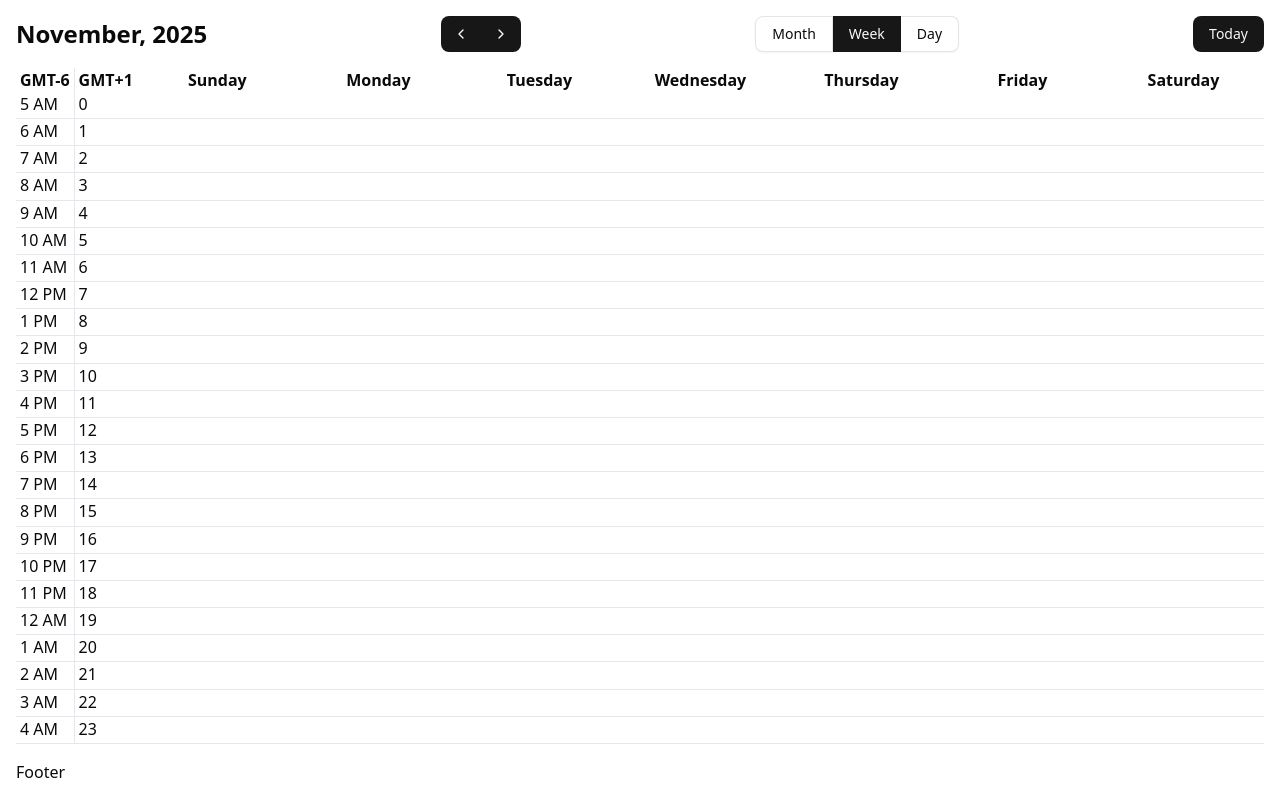
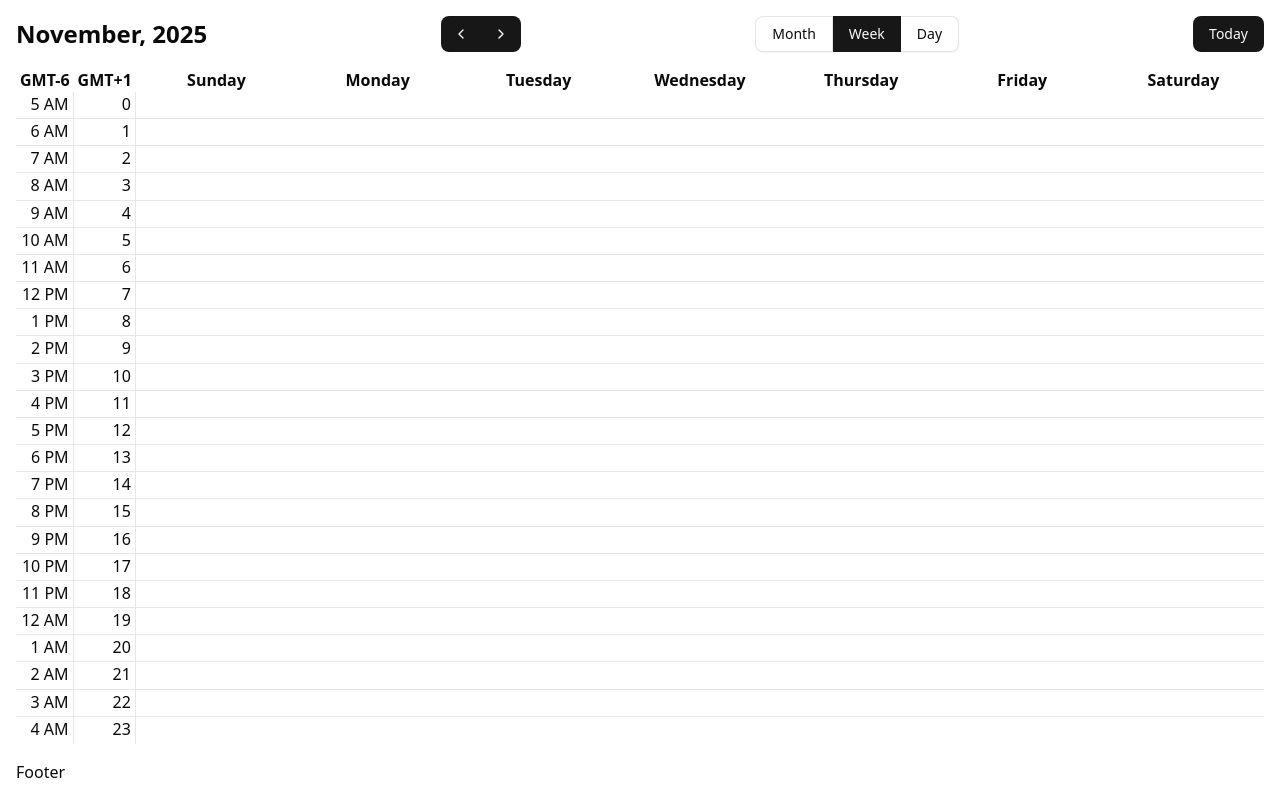
Before and after one commit to alehbelskidev/ab-calendar, a React (Vite) app: page / in a window 1280 px wide. Both pictures are taken after a click on the button "Week". Built offline with nearby package versions, Linux system fonts and the light colour scheme.

Commit message:
fix: reworking borders

```diff
--- a/src/calendar/content/calendar-time-col.tsx
+++ b/src/calendar/content/calendar-time-col.tsx
@@ -1,20 +1,11 @@
 import dayjs from "dayjs"
-import {
-	Children,
-	cloneElement,
-	type HTMLAttributes,
-	isValidElement,
-	type ReactNode,
-	useMemo,
-} from "react"
+import { type HTMLAttributes, type ReactNode, useMemo } from "react"
 import { cn } from "@/lib/utils"
 
 type CalendarTimeColProps = HTMLAttributes<HTMLDivElement> & {
 	colStart?: number
 	hourStart?: number
 	format?: string
-	index?: number
-	total?: number
 	children?: ReactNode
 }
 
@@ -22,20 +13,9 @@ const CalendarTimeCol = ({
 	colStart = 1,
 	hourStart = 0,
 	format = "HH",
-	index = 1,
-	total = 1,
 	className,
 	children,
 }: CalendarTimeColProps) => {
-	const divider = total > 1 && index > 1
-	const updatedChildren = Children.map(children, (child) => {
-		if (!isValidElement(child)) return child
-		return cloneElement(child, {
-			divider,
-			...(child.props as HTMLAttributes<HTMLDivElement>),
-		} as { divider: boolean; props: HTMLAttributes<HTMLDivElement> })
-	})
-
 	const cols = useMemo(() => {
 		return new Array(24).fill(0).map((_, index) => {
 			const hour = index + hourStart
@@ -46,19 +26,20 @@ const CalendarTimeCol = ({
 				key: `${hour}`,
 				row,
 				col: colStart,
+				borderClass: index < 23 ? "border-b" : "",
 			}
 		})
 	}, [colStart, hourStart, format])
 
 	return (
 		<>
-			{updatedChildren}
-			{cols.map(({ title, key, row, col }) => (
+			{children}
+			{cols.map(({ title, key, row, col, borderClass }) => (
 				<div
 					key={key}
 					className={cn(
-						"border-b border-gray-200 px-1",
-						divider && "border-l",
+						"border-r border-gray-200 px-1 text-right",
+						borderClass,
 						className
 					)}
 					style={{
--- a/src/calendar/content/week/calendar-week-grid.tsx
+++ b/src/calendar/content/week/calendar-week-grid.tsx
@@ -23,6 +23,7 @@ const CalendarWeekGrid = ({ colStart = 1 }: CalendarWeekGridProps) => {
 			return {
 				key: `${hour}-${dayIndex}`,
 				gridClass: `[grid-column:${col}] [grid-row:${row}]`,
+				borderClass: hour < 23 ? "border-b" : "",
 				col,
 				row,
 				hour, // 0-23
@@ -33,10 +34,10 @@ const CalendarWeekGrid = ({ colStart = 1 }: CalendarWeekGridProps) => {
 
 	return (
 		<>
-			{cells.map(({ key, gridClass, col, row }) => (
+			{cells.map(({ key, gridClass, col, row, borderClass }) => (
 				<div
 					key={key}
-					className={cn(gridClass, "border-b border-gray-200")}
+					className={cn("border-gray-200", gridClass, borderClass)}
 					style={{
 						gridColumn: col,
 						gridRow: row,
--- a/src/calendar/content/week/calendar-week-view.tsx
+++ b/src/calendar/content/week/calendar-week-view.tsx
@@ -34,8 +34,6 @@ const CalendarWeekView = ({
 
 		let timeColColStart = timeColsIndexes.length ? 1 : 0
 
-		let timeColsCount = 0
-
 		const updatedChildren = childrenArray.map((child: ReactNode) => {
 			if (!isValidElement(child) || typeof child.type === "string") return child
 
@@ -45,16 +43,11 @@ const CalendarWeekView = ({
 				""
 
 			if (displayName === "CalendarTimeCol") {
-				timeColsCount++
 				const newChild = cloneElement(child, {
 					...(child.props as HTMLAttributes<HTMLDivElement>),
 					colStart: timeColColStart,
-					index: timeColsCount,
-					total: timeColsIndexes.length,
 				} as {
 					colStart: number
-					index: number
-					total: number
 					props: HTMLAttributes<HTMLDivElement>
 				})
 				timeColColStart++
```
